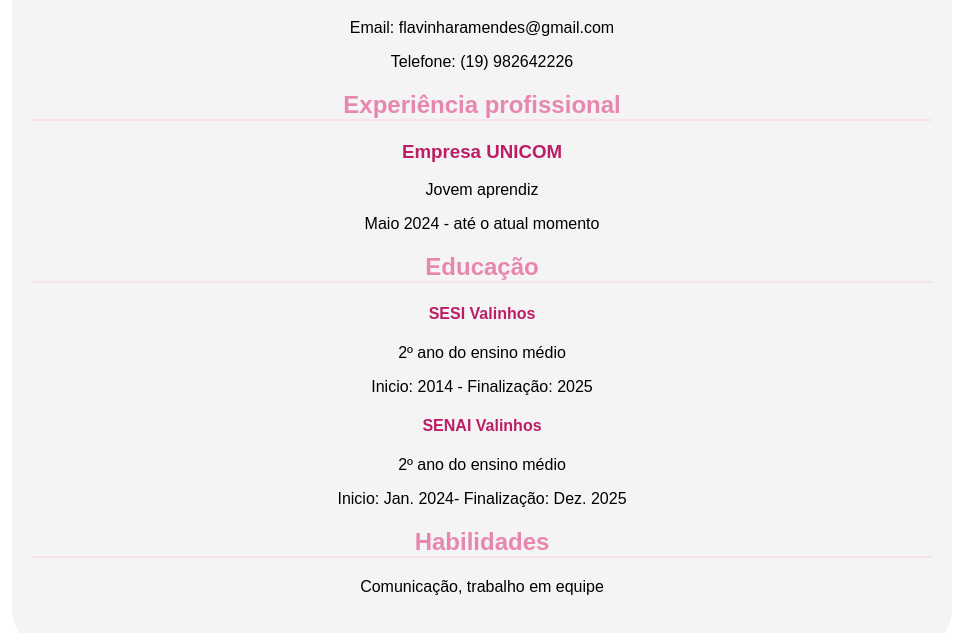
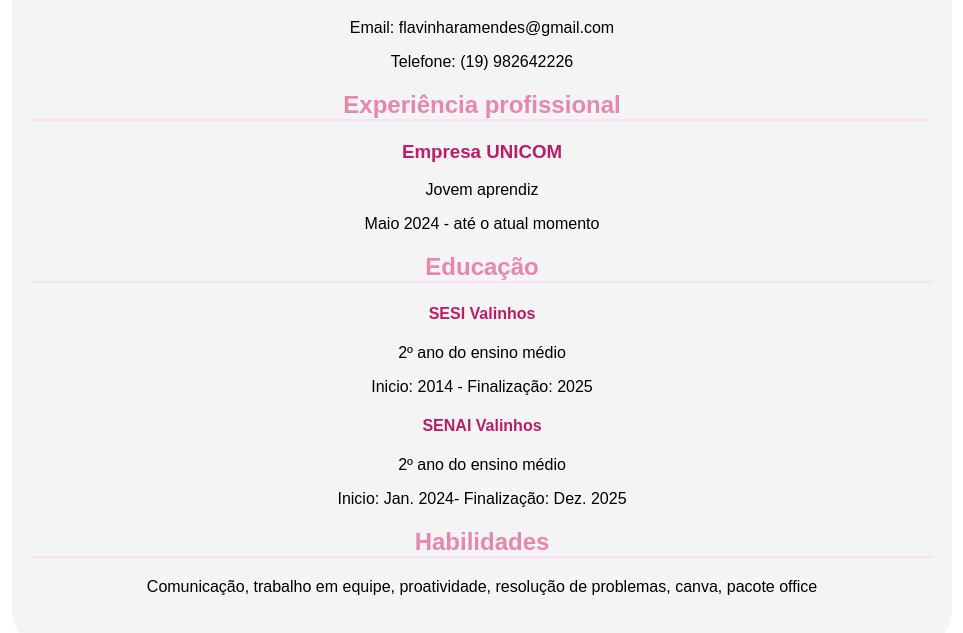
Before and after one commit to flaviamendes17/curriculo, a plain HTML site: page index.html in a window 1280 px wide. Shown: the part 305-938 px from the top of the page, without its empty margins (158-1121 px from the left). Drawn offline with Linux system fonts and the light colour scheme.

Commit message:
Ajustes nas habilidades

```diff
--- a/index.html
+++ b/index.html
@@ -62,7 +62,7 @@
         <p>2º ano do ensino médio</p>
         <p>Inicio: Jan. 2024- Finalização: Dez. 2025</p>
         <h2>Habilidades</h2>
-        <p>Comunicação, trabalho em equipe </p>
+        <p>Comunicação, trabalho em equipe, proatividade, resolução de problemas, canva, pacote office</p>
 </body>
 </div>
 </html>
```
